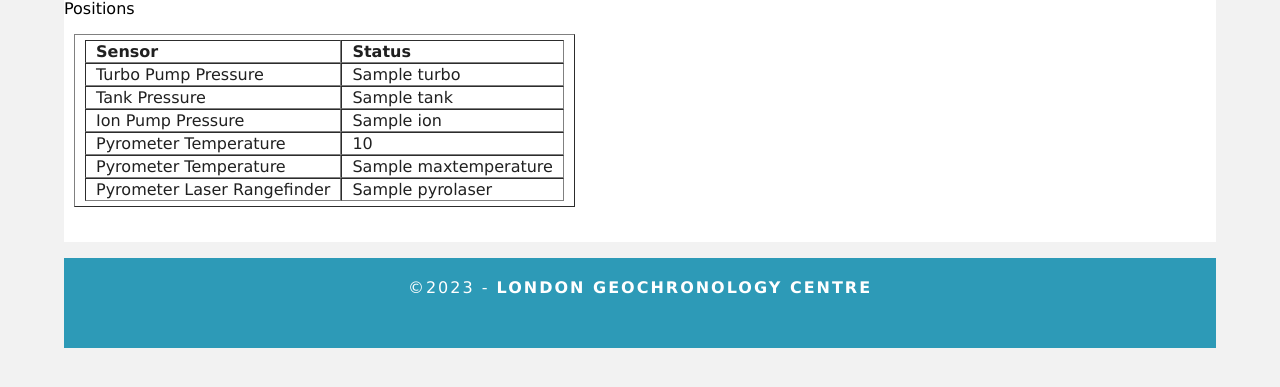
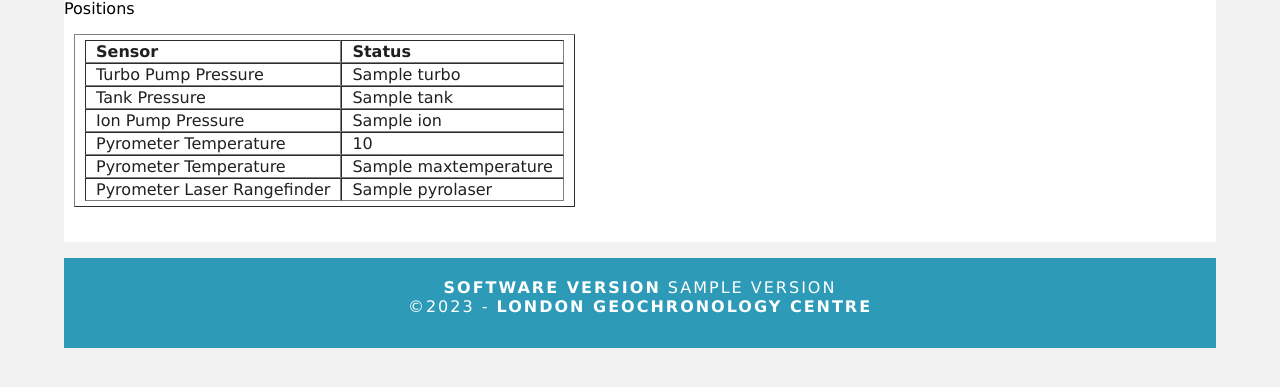
Before and after one commit to westerlymerlin/RPi-PumpReader, a Flask app: template templates/index.html in a window 1280 px wide. Shown: the part 123-510 px from the top of the page. Run offline with Flask 2, Linux system fonts and the light colour scheme; the template is opened without the code that fills it: most values are stand-ins (such as "Sample title", 1, 10 or a date in 2020); parts of the project's set-up code (start-up, migrations or seed data) failed here and were passed over.

Commit message:
Version 1.3.4 Added version to Status Pages

```diff
--- a/app.py
+++ b/app.py
@@ -1,6 +1,7 @@
 import os
 from flask import Flask, render_template, jsonify, request
 from pumpclass import *
+from settings import version
 
 app = Flask(__name__)
 
@@ -11,7 +12,7 @@ def index():
         log = f.readline()
     f.close()
     cputemperature = round(float(log)/1000, 1)
-    return render_template('index.html', pressures=httpstatus(), cputemperature=cputemperature)
+    return render_template('index.html', pressures=httpstatus(), cputemperature=cputemperature, version=version)
 
 
 @app.route('/api', methods=['POST'])
@@ -48,7 +49,7 @@ def showplogs():
     f.close()
     log.reverse()
     logs = tuple(log)
-    return render_template('logs.html', rows=logs, log='X-Y log', cputemperature=cputemperature)
+    return render_template('logs.html', rows=logs, log='X-Y log', cputemperature=cputemperature, version=version)
 
 
 @app.route('/guaccesslog')
@@ -62,7 +63,7 @@ def showgalogs():
     f.close()
     log.reverse()
     logs = tuple(log)
-    return render_template('logs.html', rows=logs, log='gunicorn access log', cputemperature=cputemperature)
+    return render_template('logs.html', rows=logs, log='gunicorn access log', cputemperature=cputemperature, version=version)
 
 
 @app.route('/guerrorlog')
@@ -76,7 +77,7 @@ def showgelogs():
     f.close()
     log.reverse()
     logs = tuple(log)
-    return render_template('logs.html', rows=logs, log='gunicorn error log', cputemperature=cputemperature)
+    return render_template('logs.html', rows=logs, log='gunicorn error log', cputemperature=cputemperature, version=version)
 
 
 @app.route('/uscHALT')
--- a/settings.py
+++ b/settings.py
@@ -1,6 +1,6 @@
 import json
 
-version = '1.3.3'
+version = '1.3.4'
 settings = {}
 
 
--- a/templates/index.html
+++ b/templates/index.html
@@ -4,7 +4,7 @@
 <meta charset="utf-8">
 <meta http-equiv="X-UA-Compatible" content="IE=edge">
 <meta name="viewport" content="width=device-width, initial-scale=1">
-<meta http-equiv="refresh" content="30" >
+<meta http-equiv="refresh" content="60" >
 <title>London Geochronology Centre - Helium Line - Pump and Pyrometer Reader</title>
 <link href="{{ url_for('static',filename='css/text.css') }}" rel="stylesheet" type="text/css">
 <link rel="shortcut icon" href="{{ url_for('static', filename='images/favicon.ico') }}">
@@ -55,7 +55,7 @@
     <p>&nbsp</p>
 	</section>
   <section class="banner">
- <div class ="copyright">&copy;2023 - <strong>London Geochronology Centre</strong></div>
+ <div class ="copyright"><strong>Software Version</strong> {{version}}<br>&copy;2023 - <strong>London Geochronology Centre</strong></div>
 	  </section>
 </body>
 </html>
--- a/templates/logs.html
+++ b/templates/logs.html
@@ -32,7 +32,7 @@
         &nbsp</p>
 	</section>
   <section class="banner">
- <div class ="copyright">&copy;2023 - <strong>London Geochronology Centre</strong></div>
+<div class ="copyright"><strong>Software Version</strong> {{version}}<br>&copy;2023 - <strong>London Geochronology Centre</strong></div>
 	  </section>
 </body>
 </html>
```
